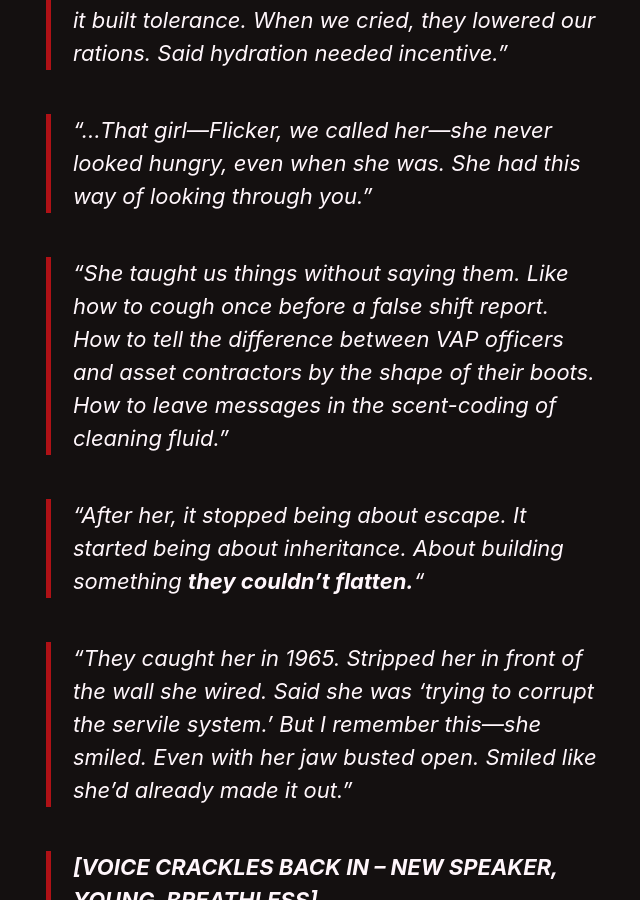
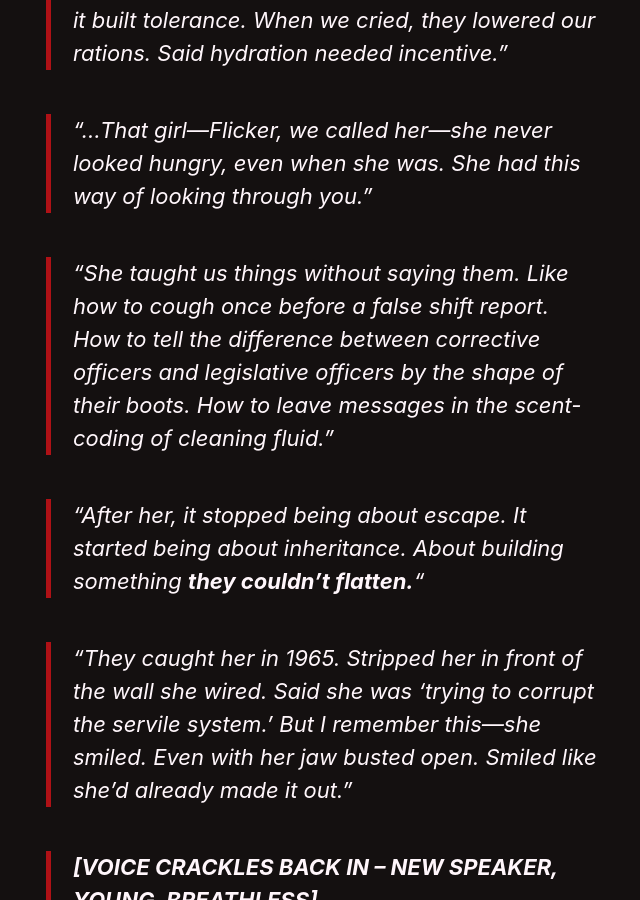
Before and after one commit to kyrie-edelweiss/edelweiss-archive, a Jekyll site: the page built from _pages/the-red-king.md, in a window 1280 px wide and 900 px high, scrolled down 40554 px. Shown: the whole window, without its empty margins (316-956 px from the left). Built offline with Jekyll 4.4.1, drawn with Linux system fonts in a browser that asks for light colours; cached includes are drawn as plain includes; our own code applies the rules of GitHub Pages for plain Markdown files.

Commit message:
Update the-red-king.md

```diff
--- a/_pages/the-red-king.md
+++ b/_pages/the-red-king.md
@@ -796,7 +796,7 @@ This could not be kept up any longer.
 
 > *"...That girl—Flicker, we called her—she never looked hungry, even when she was. She had this way of looking through you."*
 
-> *"She taught us things without saying them. Like how to cough once before a false shift report. How to tell the difference between VAP officers and asset contractors by the shape of their boots. How to leave messages in the scent-coding of cleaning fluid."*
+> *"She taught us things without saying them. Like how to cough once before a false shift report. How to tell the difference between corrective officers and legislative officers by the shape of their boots. How to leave messages in the scent-coding of cleaning fluid."*
 
 > _"After her, it stopped being about escape. It started being about inheritance. About building something **they couldn’t flatten.**"_
 
```
